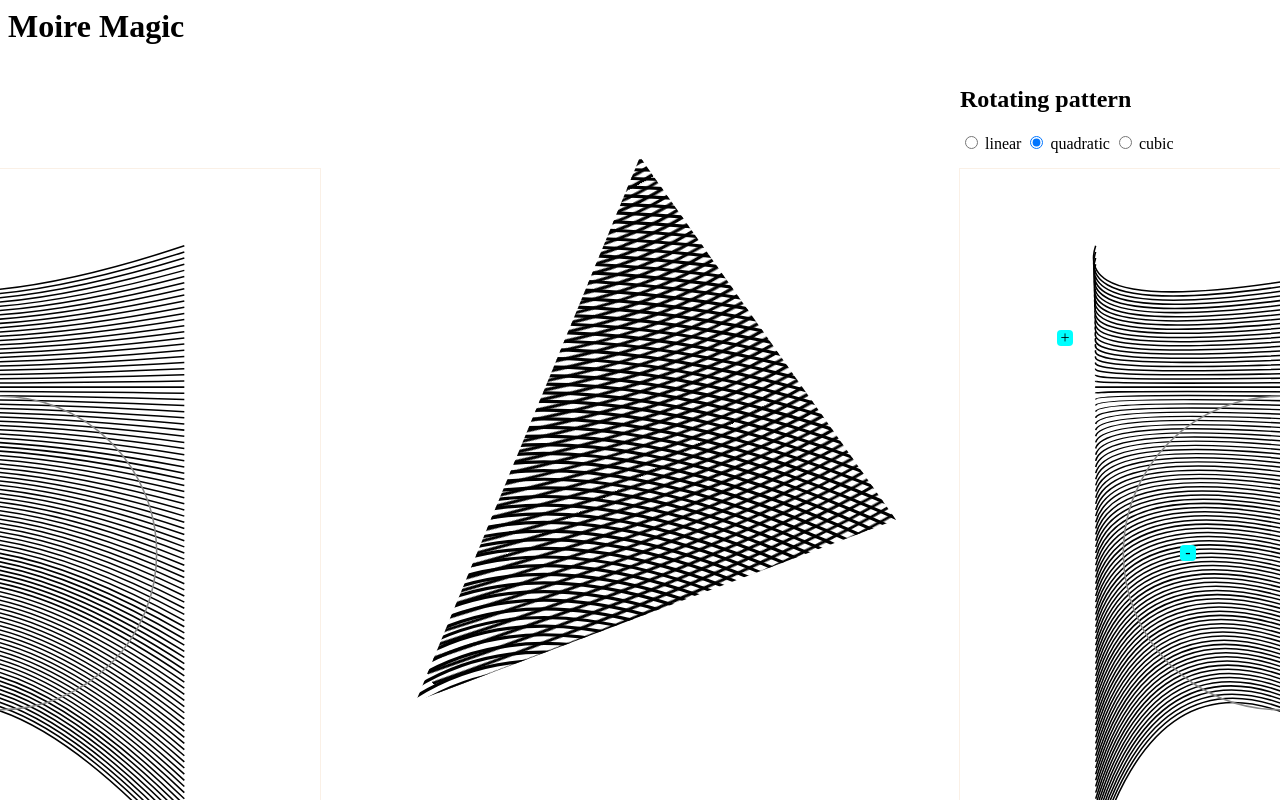
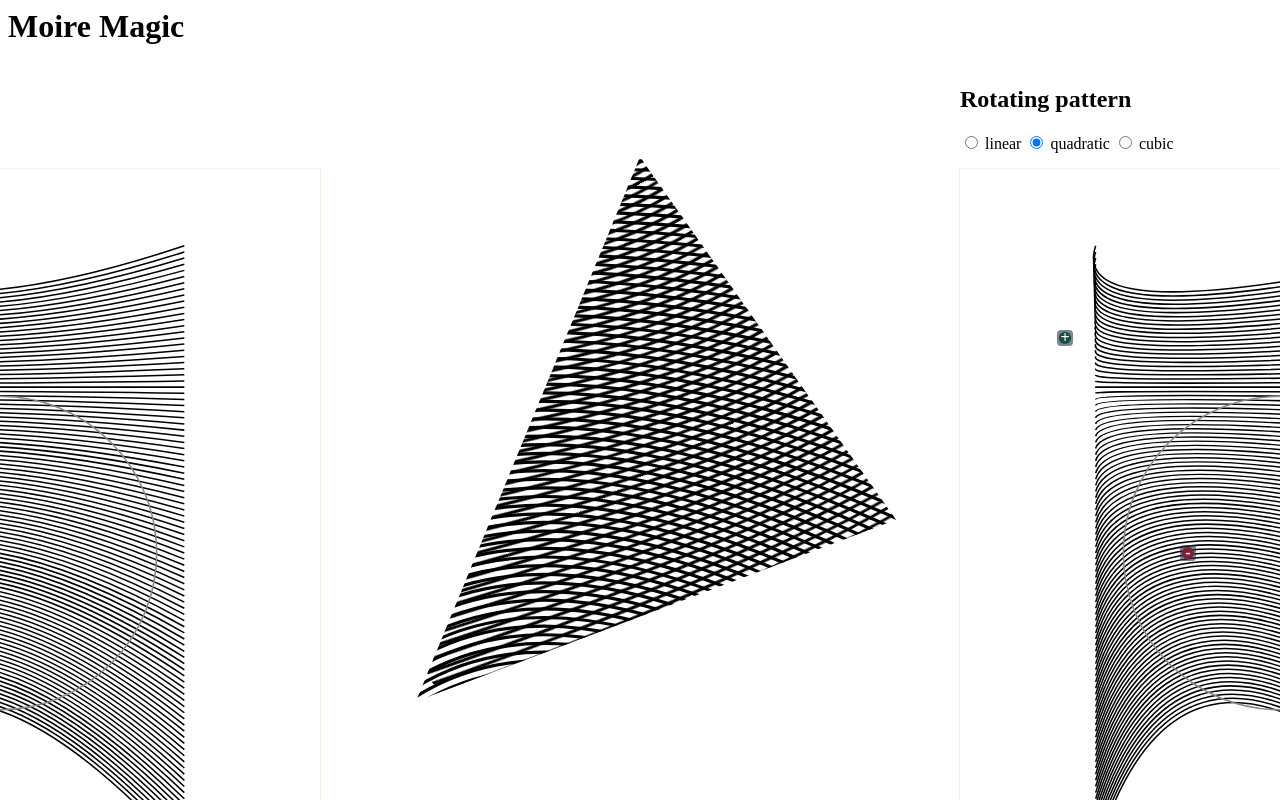
Before and after one commit to crccheck/moire-magic, a website with bundled scripts: page index.html in a window 1280 px wide. Shown: the top 800 px of the page. Built offline with nearby package versions, Linux system fonts and the light colour scheme.

Commit message:
make control semitransparent

```diff
--- a/index.scss
+++ b/index.scss
@@ -22,7 +22,9 @@ $size: 4px;
   margin-left: -0.5em;
   margin-top: -0.5em;
 
-  background: cyan;
+  background: #28325299;
+  color: white;
+  font-weight: bold;
   border-radius: 0.25em;
   cursor: move;
   line-height: 1em;
```
